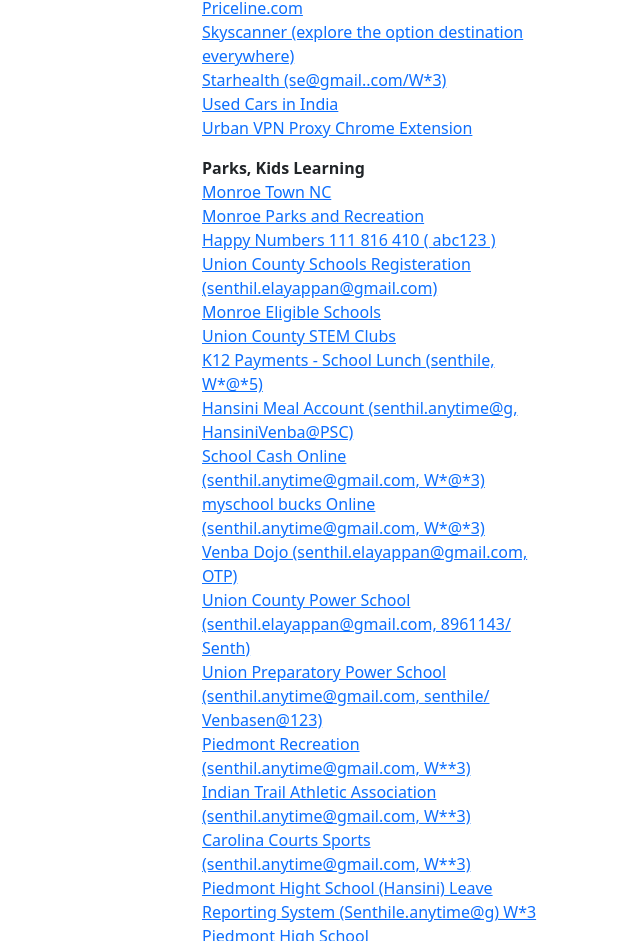
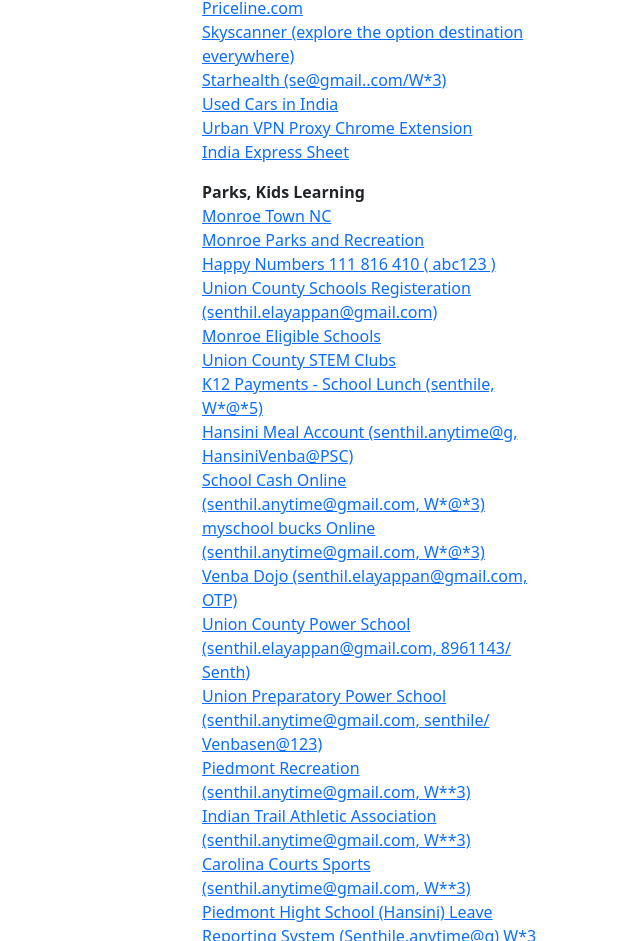
Before and after one commit to senrepo/Web, a plain HTML site: page Index.html in a window 1280 px wide. Shown: the part 3716-4657 px from the top of the page, without its empty margins (640-1280 px from the left). Drawn offline with nearby package versions, Linux system fonts and the light colour scheme.

Commit message:
updated on aug 2026

```diff
--- a/Index.html
+++ b/Index.html
@@ -287,6 +287,7 @@
 					<a href="https://www.starhealth.in/">Starhealth (se@gmail..com/W*3)</a> <br />
 					<a href="https://www.cars24.com/">Used Cars in India</a> <br />
 					<a href="https://chromewebstore.google.com/detail/urban-vpn-proxy/eppiocemhmnlbhjplcgkofciiegomcon">Urban VPN Proxy Chrome Extension</a> <br/>
+					<a href="https://onedrive.live.com/personal/e97d96f1bf351e97/_layouts/15/doc2.aspx?sourcedoc=%7Bd55af0c4-dec9-4e4c-a272-1fae77d52d5b%7D&action=default&redeem=aHR0cHM6Ly8xZHJ2Lm1zL3gvYy9lOTdkOTZmMWJmMzUxZTk3L0VjVHdXdFhKM2t4T29uSWZybmZWTFZzQnREVUVleEFPdWJNS2pPeXlYMWpydFE_ZT1SYjNDOHE&slrid=88ddb8a1-9037-9000-a4d3-653658e3669b&originalPath=aHR0cHM6Ly8xZHJ2Lm1zL3gvYy9lOTdkOTZmMWJmMzUxZTk3L0VjVHdXdFhKM2t4T29uSWZybmZWTFZzQnREVUVleEFPdWJNS2pPeXlYMWpydFE_cnRpbWU9d1ZPNDJWVFUzVWc&CID=ef93a060-c276-47e6-a124-97de0d33661f&_SRM=0:G:34">India Express Sheet </a> <br/>
 				</p>
 
 				<p>
```
